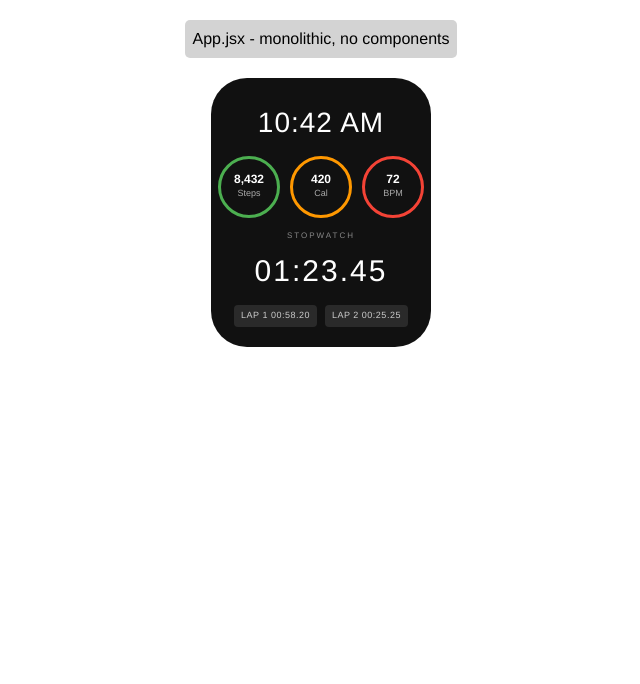
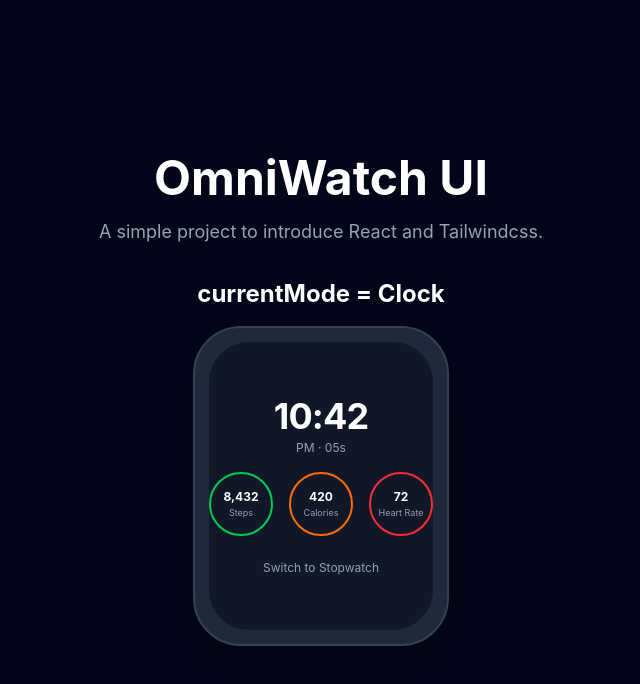
Before and after one commit to sammariumm/omniwatch-ui, a React (Vite) app: page / in a window 1280 px wide. Shown: the top 684 px of the page, without its empty margins (319-959 px from the left). Built offline with nearby package versions, Linux system fonts and the light colour scheme.

Commit message:
feat: implemented and integrated TimeDisplay, StatRing, StopwatchWidget, and WatchFrame into App.jsx. added new component label.jsx

```diff
--- a/src/App.jsx
+++ b/src/App.jsx
@@ -1,34 +1,56 @@
+import { useState } from 'react';
+
+import WatchFrame from './components/WatchFrame';
+import TimeDisplay from './components/TimeDisplay';
+import StatRing from './components/StatRing';
+import StopwatchWidget from './components/StopwatchWidget';
+import ShowCurrentMode from './components/label';
+
 import './index.css';
-import StatRing from './components/StatRing';
 
 function App() {
+  const [currentMode, setCurrentMode] = useState('clock');
+
   return (
-    <div className="container">
-      <div className="label">
-        <h1>App.jsx - monolithic, no components</h1>
+    <div className="min-h-screen bg-slate-950 flex flex-col items-center justify-center">
+      <div>
+        <h1 className="text-5xl font-bold text-white text-center mb-4">OmniWatch UI</h1>
+          <p className="text-gray-400 text-lg mb-8">
+            A simple project to introduce React and Tailwindcss.
+          </p>
       </div>
 
-      <div className="watch-frame">
+      <ShowCurrentMode currentMode={currentMode} />
 
-        <div className="watch-time">
-          10:42 AM
+      <WatchFrame>
+
+        {currentMode === 'clock' && (
+          <TimeDisplay hours="22" minutes="42" seconds="05" format="12" />
+        )}
+
+        <div className="flex gap-4">
+          <StatRing label="Steps"      value="8,432" target="10,000" color="border-green-500"  />
+          <StatRing label="Calories"   value="420"   target="600"    color="border-orange-500" />
+          <StatRing label="Heart Rate" value="72"    target="120"    color="border-red-500"    />
         </div>
 
-        <div className="watch-metrics">
-          <StatRing value="8,432" label="Steps" color="green" />
-          <StatRing value="420" label="Cal" color="orange" />
-          <StatRing value="72" label="BPM" color="red" />
-        </div>
+        {currentMode === 'stopwatch' && (
+          <StopwatchWidget
+            currentTime="01:23.45"
+            isRunning={false}
+            lapTimes={['00:58.20', '00:25.25']}
+          />
+        )}
 
-        <div className="watch-stopwatch-label">STOPWATCH</div>
-        <div className="watch-stopwatch-time">01:23.45</div>
+        {/* Mode toggle */}
+        <button
+          onClick={() => setCurrentMode(prev => prev === 'clock' ? 'stopwatch' : 'clock')}
+          className="mt-2 text-xs text-slate-400 hover:text-white transition-colors"
+        >
+          {currentMode === 'clock' ? 'Switch to Stopwatch' : 'Switch to Clock'}
+        </button>
 
-        <div className="watch-laps">
-          <div className="lap-chip">LAP 1  00:58.20</div>
-          <div className="lap-chip">LAP 2  00:25.25</div>
-        </div>
-
-      </div>
+      </WatchFrame>
     </div>
   );
 }
--- a/src/components/StatRing.jsx
+++ b/src/components/StatRing.jsx
@@ -1,8 +1,9 @@
 function StatRing({ value, label, color }) {
   return (
-    <div className={`metric-ring metric-ring--${color}`}>
-      <div className="metric-value">{value}</div>
-      <div className="metric-label">{label}</div>
+    <div className={`w-16 h-16 rounded-full border-2 ${color}
+                     flex flex-col items-center justify-center`}>
+      <span className="text-white text-xs font-bold leading-tight">{value}</span>
+      <span className="text-gray-400 text-[9px] mt-0.5">{label}</span>
     </div>
   )
 }
--- a/src/components/StopwatchWidget.jsx
+++ b/src/components/StopwatchWidget.jsx
@@ -0,0 +1,21 @@
+function StopwatchWidget({ currentTime, isRunning, lapTimes }) {
+  return (
+    <div className="flex flex-col items-center gap-3">
+      <span className="text-xs text-gray-400 tracking-widest">STOPWATCH</span>
+      <span className={`text-3xl font-bold
+        ${isRunning ? 'text-green-400' : 'text-white'}`}>
+        {currentTime}
+      </span>
+      <div className="flex gap-2">
+        {lapTimes.map((lap, index) => (
+          <div key={index}
+               className="bg-gray-800 rounded px-2 py-1 text-xs text-gray-300">
+            LAP {index + 1} &nbsp; {lap}
+          </div>
+        ))}
+      </div>
+    </div>
+  )
+}
+
+export default StopwatchWidget;
--- a/src/components/TimeDisplay.jsx
+++ b/src/components/TimeDisplay.jsx
@@ -0,0 +1,23 @@
+function TimeDisplay({ hours, minutes, seconds, format }){
+    const displayHours = format === '12'
+    ? (parseInt(hours) % 12 || 12).toString().padStart(2, '0')
+    : hours
+
+  const period = format === '12'
+    ? parseInt(hours) >= 12 ? 'PM' : 'AM'
+    : null
+
+  return (
+    <div className="flex flex-col items-center">
+      <span className="text-white text-4xl font-bold tracking-tight">
+        {displayHours}:{minutes}
+      </span>
+      <span className="text-gray-400 text-xs mt-1">
+        {period && <span>{period} · </span>}
+        {seconds}s
+      </span>
+    </div>
+  )
+}
+
+export default TimeDisplay;
--- a/src/components/WatchFrame.jsx
+++ b/src/components/WatchFrame.jsx
@@ -0,0 +1,14 @@
+function WatchFrame({ children }) {
+  return (
+    <div className="w-64 h-80 rounded-[3rem] bg-gray-800
+                    border-2 border-gray-700 flex items-center
+                    justify-center shadow-2xl">
+      <div className="w-56 h-72 rounded-[2.5rem] bg-gray-900
+                      flex flex-col items-center justify-center gap-4 p-4">
+        {children}
+      </div>
+    </div>
+  )
+}
+
+export default WatchFrame;
--- /dev/null
+++ b/src/components/label.jsx
@@ -0,0 +1,17 @@
+function ShowCurrentMode( { currentMode } ) {
+  if (currentMode === 'clock') {
+    return (
+        <div className="text-2xl font-bold text-white mb-4">
+          currentMode = Clock
+        </div>
+    );
+  } else {
+    return (
+        <div className="text-2xl font-bold text-white mb-4">
+          currentMode = Stopwatch
+        </div>
+    );
+  }
+}
+
+export default ShowCurrentMode;
--- a/src/index.css
+++ b/src/index.css
@@ -1,110 +1 @@
 @import 'tailwindcss';
-
-/* Label */
-.label {
-  display: flex;
-  align-items: center;
-  text-align: center;
-  justify-self: center;
-  margin-top: 20px;
-}
-
-.label > h1 {
-  font-family: "Helvetica Neue", Helvetica, Arial, sans-serif;
-  padding: 7px;
-  background-color: lightgray;
-  border-radius: 5px;
-}
-
-/* Outer frame */
-.watch-frame {
-  justify-self: center;
-  margin-top: 20px;
-
-  width: 220px;
-  padding: 24px 16px 20px;
-
-  background-color: #111111;
-  border-radius: 36px;
-
-  display: flex;
-  flex-direction: column;
-  align-items: center;
-  gap: 12px;
-
-  font-family: "Helvetica Neue", Helvetica, Arial, sans-serif;
-  color: #ffffff;
-}
-
-/* Time */
-.watch-time {
-  font-size: 28px;
-  font-weight: 300;
-  letter-spacing: 1px;
-}
-
-/* Metrics */
-.watch-metrics {
-  display: flex;
-  gap: 10px;
-  justify-content: center;
-}
-
-.metric-ring {
-  width: 62px;
-  height: 62px;
-  border-radius: 50%;
-  border: 3px solid transparent;
-
-  display: flex;
-  flex-direction: column;
-  align-items: center;
-  justify-content: center;
-}
-
-.metric-ring--green  { border-color: #4caf50; }
-.metric-ring--orange { border-color: #ff9800; }
-.metric-ring--red    { border-color: #f44336; }
-
-.metric-value {
-  font-size: 12px;
-  font-weight: 700;
-  line-height: 1.1;
-}
-
-.metric-label {
-  font-size: 9px;
-  color: #aaaaaa;
-  margin-top: 1px;
-}
-
-/* Stopwatch */
-.watch-stopwatch-label {
-  font-size: 8px;
-  letter-spacing: 2px;
-  color: #888888;
-  text-transform: uppercase;
-  margin-bottom: -6px;
-}
-
-.watch-stopwatch-time {
-  font-size: 30px;
-  font-weight: 300;
-  letter-spacing: 2px;
-}
-
-/* Lap chips */
-.watch-laps {
-  display: flex;
-  gap: 8px;
-}
-
-.lap-chip {
-  font-size: 9px;
-  color: #cccccc;
-  background-color: #2a2a2a;
-  border-radius: 4px;
-  padding: 4px 7px;
-  letter-spacing: 0.5px;
-  white-space: nowrap;
-}
--- a/vite.config.js
+++ b/vite.config.js
@@ -6,5 +6,5 @@ plugins: [react(), tailwindcss()]
 
 // https://vite.dev/config/
 export default defineConfig({
-  plugins: [react()],
+  plugins: [react(), tailwindcss()],
 })
```
Also changed, not shown: 1 other file (tests, documents, lock files or other folders).
